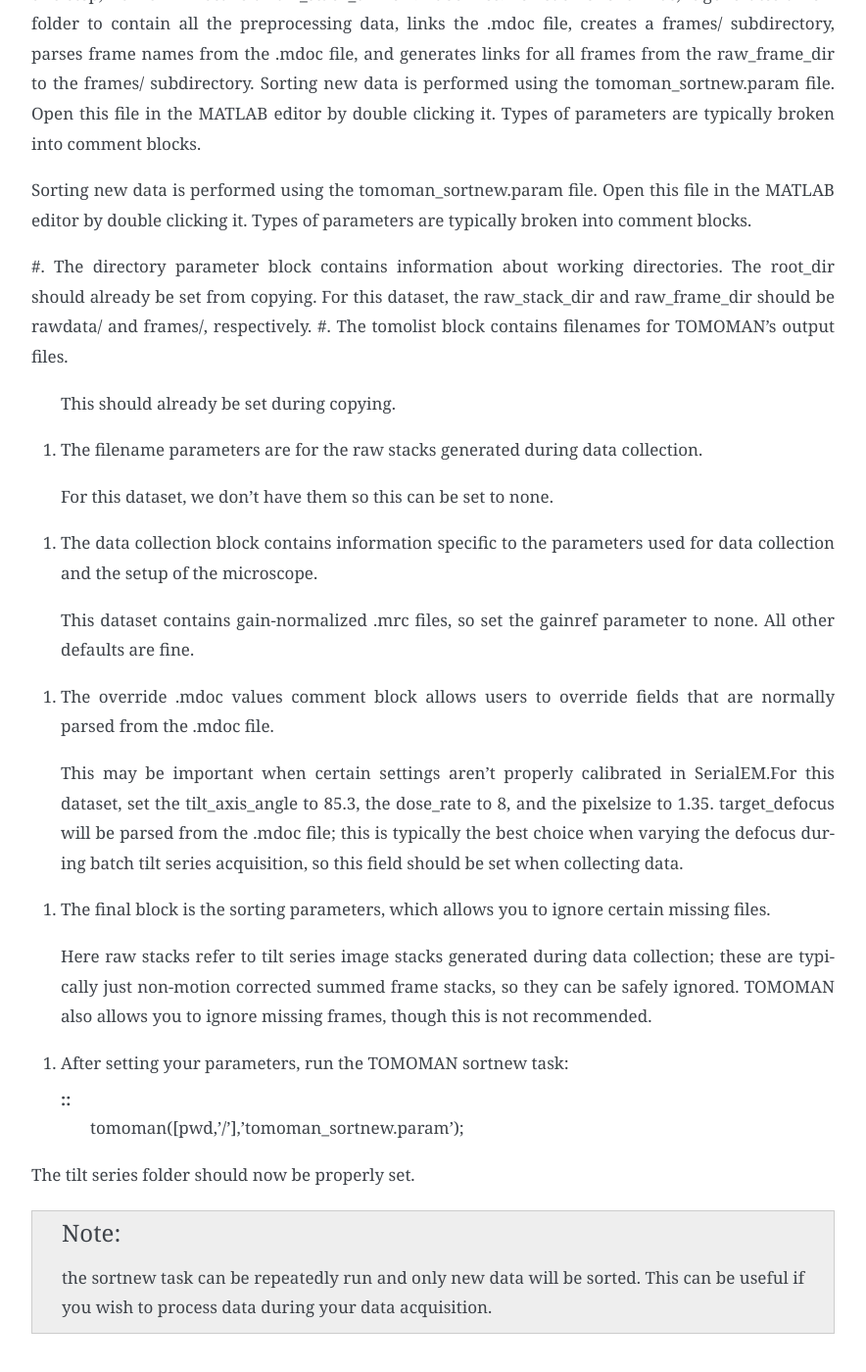
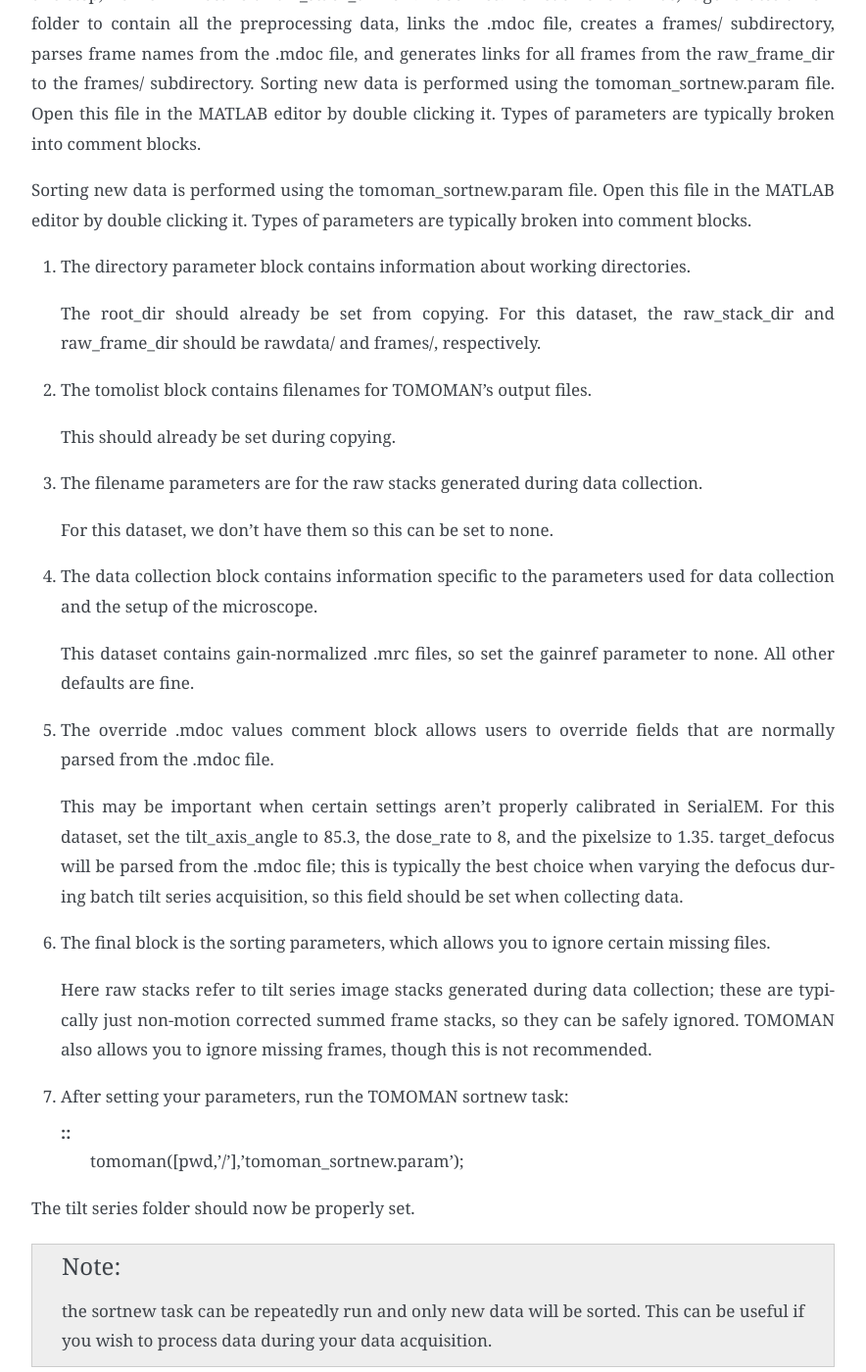
Before and after one commit to sagarbiophysics/Subtomo-tutorials, a Sphinx documentation site: the page built from source/HIV/tomoman_setup.rst, in a window 1280 px wide and 1400 px high, scrolled down 709 px. Shown: the whole window at 98% size, without its empty margins (308-1192 px from the left). Built offline with Sphinx 7.4.7, drawn with Linux system fonts in a browser that asks for light colours; pages that are not in the unit, such as notebooks, are missing from menus; part of the change alters nothing that is shown.

```diff
--- a/source/HIV/tomoman_setup.rst
+++ b/source/HIV/tomoman_setup.rst
@@ -36,23 +36,23 @@ Sorting new data is performed using the tomoman_sortnew.param file.
 Open this file in the MATLAB editor by double clicking it.
 Types of parameters are typically broken into comment blocks.
 
-#. The directory parameter block contains information about working directories. \
-The root_dir should already be set from copying. \
-For this dataset, the raw_stack_dir and raw_frame_dir should be rawdata/ and frames/, respectively.
-#.	The tomolist block contains filenames for TOMOMAN’s output files. \
+1.	The directory parameter block contains information about working directories.
+   The root_dir should already be set from copying.
+   For this dataset, the raw_stack_dir and raw_frame_dir should be rawdata/ and frames/, respectively.
+2.	The tomolist block contains filenames for TOMOMAN’s output files.
    This should already be set during copying.
-#.	The filename parameters are for the raw stacks generated during data collection. \
+3.	The filename parameters are for the raw stacks generated during data collection.
    For this dataset, we don’t have them so this can be set to none.
-#.	The data collection block contains information specific to the parameters used for data collection and the setup of the microscope. \
-   This dataset contains gain-normalized .mrc files, so set the gainref parameter to none. \
+4.	The data collection block contains information specific to the parameters used for data collection and the setup of the microscope.
+   This dataset contains gain-normalized .mrc files, so set the gainref parameter to none.
    All other defaults are fine.
-#.	The override .mdoc values comment block allows users to override fields that are normally parsed from the .mdoc file. \
-   This may be important when certain settings aren’t properly calibrated in SerialEM.\
+5.	The override .mdoc values comment block allows users to override fields that are normally parsed from the .mdoc file.
+   This may be important when certain settings aren’t properly calibrated in SerialEM.
    For this dataset, set the tilt_axis_angle to 85.3, the dose_rate to 8, and the pixelsize to 1.35. target_defocus will be parsed from the .mdoc file; this is typically the best choice when varying the defocus during batch tilt series acquisition, so this field should be set when collecting data.
-#.	The final block is the sorting parameters, which allows you to ignore certain missing files. \
-   Here raw stacks refer to tilt series image stacks generated during data collection; these are typically just non-motion corrected summed frame stacks, so they can be safely ignored. \
+6.	The final block is the sorting parameters, which allows you to ignore certain missing files.
+   Here raw stacks refer to tilt series image stacks generated during data collection; these are typically just non-motion corrected summed frame stacks, so they can be safely ignored.
    TOMOMAN also allows you to ignore missing frames, though this is not recommended.
-#.	After setting your parameters, run the TOMOMAN sortnew task: \
+7.	After setting your parameters, run the TOMOMAN sortnew task:
    ::
       tomoman([pwd,'/'],'tomoman_sortnew.param');
 
```
